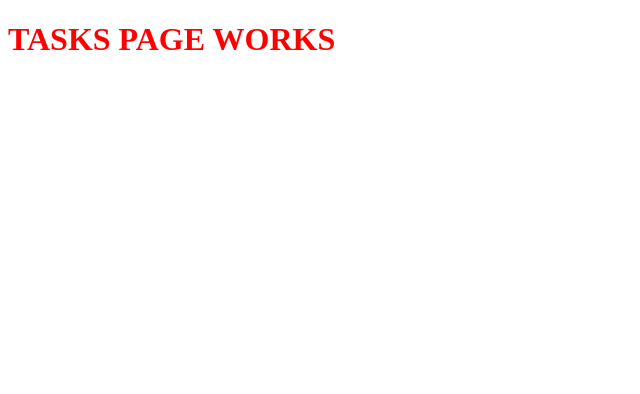
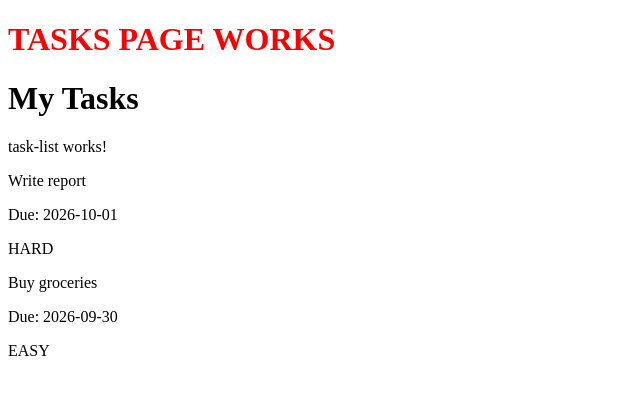
Before and after one commit to INTEGRA-Momentifly/Momentifly-frontend, an Angular app: page /tasks in a window 1280 px wide. Shown: the top 394 px of the page, without its empty margins (0-640 px from the left). Built offline with nearby package versions, Linux system fonts and the light colour scheme.

Commit message:
added components for the Tasks page -> task-list and task-item. modified tasks.html such that it now shows the list of tasks (no styling, just hardcoded data for now)

```diff
--- /dev/null
+++ b/src/app/components/task-item/task-item.html
@@ -0,0 +1,5 @@
+<div>
+  <p>{{ task.description }}</p>
+  <p>Due: {{ task.dueDate }}</p>
+  <p>{{ task.difficulty }}</p>
+</div>
--- /dev/null
+++ b/src/app/components/task-list/task-list.html
@@ -0,0 +1,4 @@
+<p>task-list works!</p>
+@for (task of tasks; track task.id) {
+  <app-task-item [task]="task" />
+}
--- /dev/null
+++ b/src/app/components/task-list/task-list.ts
@@ -0,0 +1,13 @@
+import { Component, Input } from '@angular/core';
+import { TaskItem } from '../task-item/task-item';
+import { Task } from '../../models/task';
+
+@Component({
+  imports: [TaskItem],
+  selector: 'app-task-list',
+  styleUrl: './task-list.css',
+  templateUrl: './task-list.html',
+})
+export class TaskList {
+  @Input() tasks: Task[] = [];
+}
--- /dev/null
+++ b/src/app/models/task.ts
@@ -0,0 +1,10 @@
+export type Difficulty = 'EASY' | 'MEDIUM' | 'HARD';
+
+export interface Task {
+  id: string;
+  userId: string;
+  description: string;
+  dueDate: string;
+  difficulty: Difficulty;
+  completed: boolean;
+}
--- a/src/app/pages/tasks/tasks.html
+++ b/src/app/pages/tasks/tasks.html
@@ -1 +1,3 @@
 <h1 style="color: red">TASKS PAGE WORKS</h1>
+<h1>My Tasks</h1>
+<app-task-list [tasks]="tasks" />
--- a/src/app/pages/tasks/tasks.ts
+++ b/src/app/pages/tasks/tasks.ts
@@ -1,10 +1,31 @@
 import { Component } from '@angular/core';
 import { RouterLink } from '@angular/router';
+import { TaskList } from '../../components/task-list/task-list';
+import { Task } from '../../models/task';
 
 @Component({
-  imports: [RouterLink],
+  imports: [RouterLink, TaskList],
   selector: 'app-tasks',
   styleUrl: './tasks.css',
   templateUrl: './tasks.html',
 })
-export class Tasks {}
+export class Tasks {
+  tasks: Task[] = [
+    {
+      id: '1',
+      userId: 'u1',
+      description: 'Write report',
+      dueDate: '2026-10-01',
+      difficulty: 'HARD',
+      completed: false,
+    },
+    {
+      id: '2',
+      userId: 'u1',
+      description: 'Buy groceries',
+      dueDate: '2026-09-30',
+      difficulty: 'EASY',
+      completed: false,
+    },
+  ];
+}
```
Also changed, not shown: src/app/components/task-item/task-item.ts (added, +12 -0 lines), src/app/components/task-item/task-item.css (added), src/app/components/task-list/task-list.css (added).
